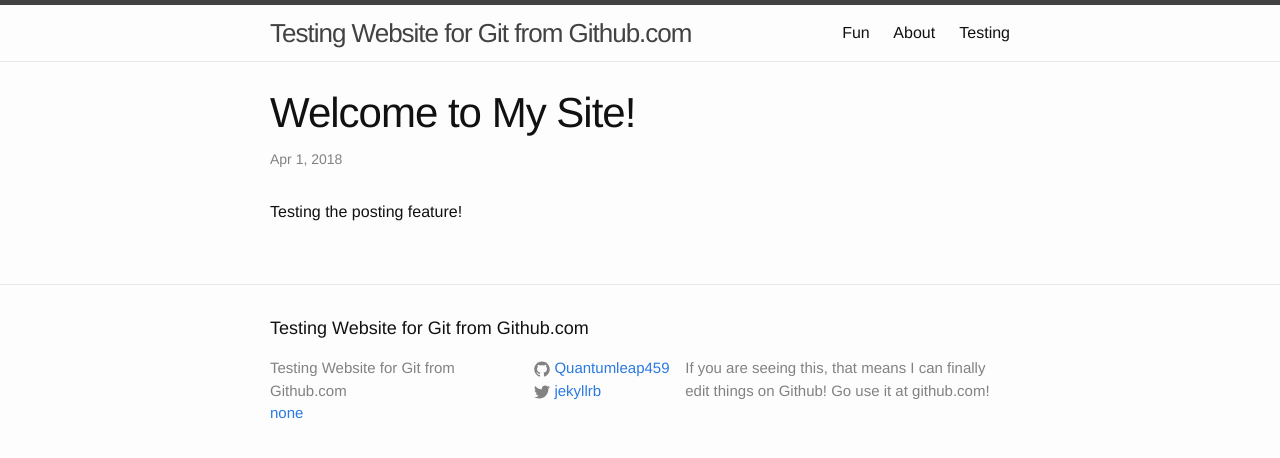
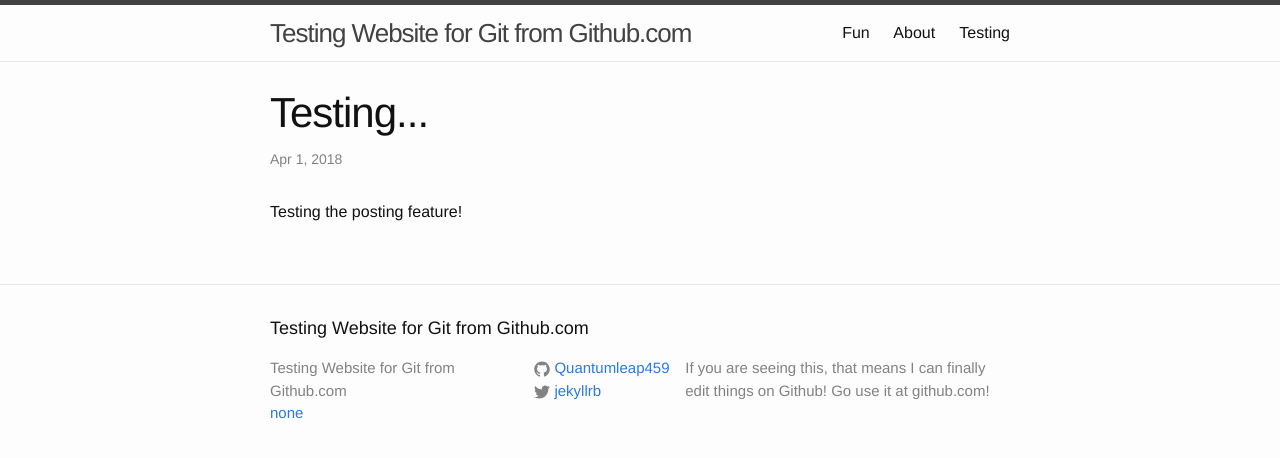
Before and after one commit to Quantumleap459/Quantumleap459.github.io, a Jekyll site: the page built from _posts/2018-04-01-testing.markdown, in a window 1280 px wide. Shown: the top 458 px of the page. Built offline with Jekyll 4.4.1, drawn with Linux system fonts in a browser that asks for light colours.

Commit message:
Updating the testing post

```diff
--- a/_posts/2018-04-01-testing.markdown
+++ b/_posts/2018-04-01-testing.markdown
@@ -1,6 +1,6 @@
 ---
 layout: post
-title:  "Welcome to My Site!"
+title:  "Testing..."
 date:   2018-04-01 15:59:55 +0000
 categories: jekyll update
 ---
```
